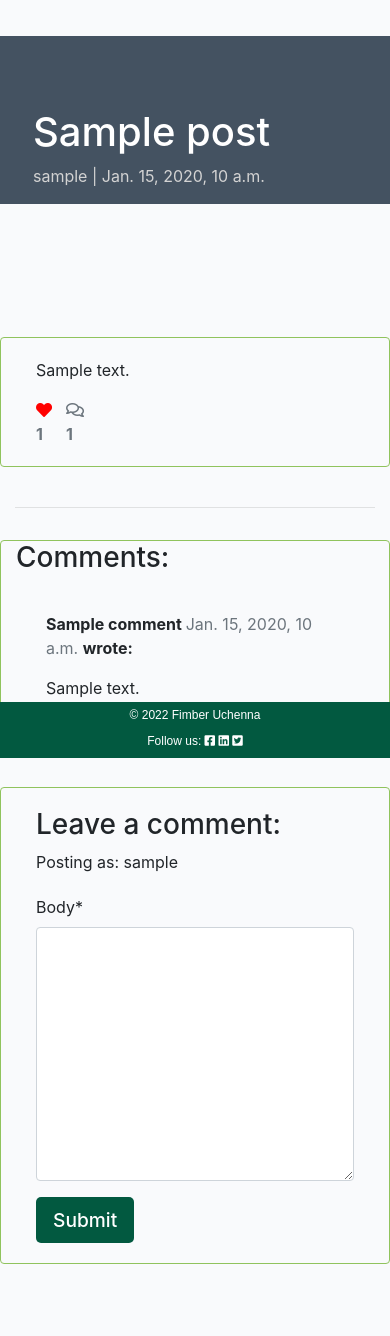
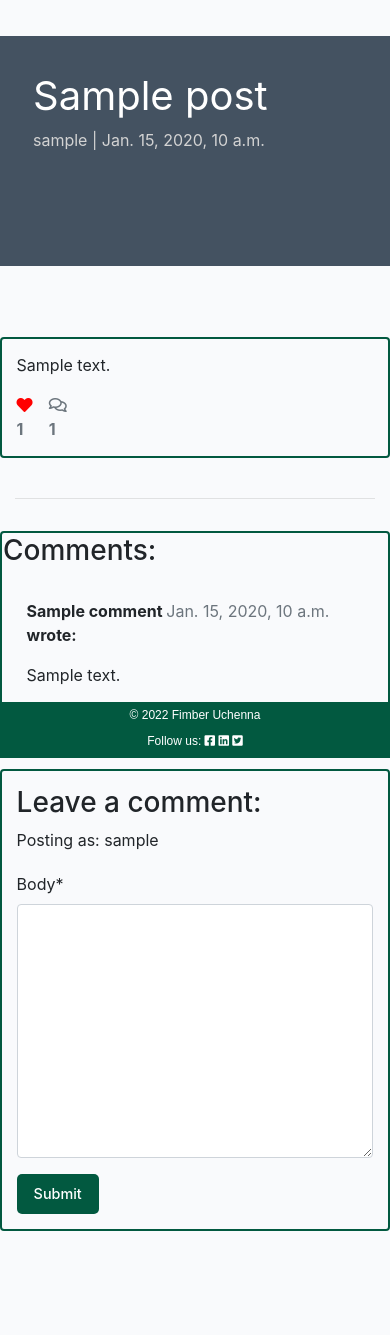
Before and after one commit to uchenna631/mi-earth, a Django app: page /blog/sample/ in a window 390 px wide. Shown: the part 86-1422 px from the top of the page. After the commit the page ends 1317 px from the top, so only its background shows below. Run offline with Django 3.2, Linux system fonts and the light colour scheme; a user stored in the database is signed in; tables that the repository leaves empty hold one stand-in row (values such as "Sample post"); some libraries are stand-ins or nearby versions; some web fonts are replaced.

Commit message:
Modify content layout at mobile viewports

```diff
--- a/blog/templates/blog/post_detail.html
+++ b/blog/templates/blog/post_detail.html
@@ -2,7 +2,7 @@
 
 <!-- Space the header and the block content -->
 {% block header %}
-<div class="header-spacer mb-4"></div>
+<div class="header-spacer mb-md-5 mb-4"></div>
 {% endblock %}
 
 {% block content %}
@@ -85,7 +85,7 @@
     </div>
     <!-- Comment section -->
     <div class="row">
-        <div class="col-md-8 card mb-4  mt-3 ">
+        <div class="col-md-7 mr-md-3 card mb-4  mt-3 ">
             <h3>Comments:</h3>
             <div class="card-body">
                 <!-- We want a for loop inside the empty control tags to iterate through each comment in comments -->
@@ -106,6 +106,8 @@
                 {% endfor %}
             </div>
         </div>
+        {% if user.is_authenticated %}
+
         <div class="col-md-4 card mb-4  mt-3 ">
             <div class="card-body">
                 <!-- Comment crispy form -->
@@ -121,7 +123,6 @@
 
                 {% else %}
 
-                {% if user.is_authenticated %}
 
                 <h3>Leave a comment:</h3>
                 <p>Posting as: {{ user.username }} </p>
@@ -132,11 +133,13 @@
                 </form>
 
                 {% endif %}
-                {% endif %}
 
             </div>
         </div>
+        {% endif %}
+
     </div>
 </div>
+<div class="pb-3 mb-3 mb-md-5"></div>
 
 {% endblock content %}
--- a/profiles/templates/profiles/add_post.html
+++ b/profiles/templates/profiles/add_post.html
@@ -2,12 +2,12 @@
 {% load crispy_forms_tags %}
 
 {% block header %}
-<div class="container-fluid header-spacer mt-5"></div>
+<div class="container-fluid header-spacer mt-4 mt-md-5"></div>
 {% endblock%}
 
 {% block content %}
 
-<div class="container my-md-5 mb-4">
+<div class="container my-md-4 mb-2">
     <div class="row justify-content-center">
         <div class="col pb-2 mb-5">
             <form action="{% url 'add_post' %}" method="post" enctype="multipart/form-data">
--- a/profiles/templates/profiles/profile.html
+++ b/profiles/templates/profiles/profile.html
@@ -8,7 +8,7 @@
 
 {% block content %}
 
-<div class="container mt-5">
+<div class="container mb-5">
    <div class="row">
       <div class="col">
         <div class="card mb-3">
@@ -71,7 +71,7 @@
     </div>
 
  </div>
- <div class="mb-4"></div>
+ <div class="mb-3 mb-md-5"></div>
 </div>
 
 {%endblock%}
--- a/static/css/style.css
+++ b/static/css/style.css
@@ -22,6 +22,14 @@ body {
 
 
 a {
+    color: #025940;
+}
+
+.font-bold {
+    font-weight: bold;
+}
+
+.text-green {
     color: #025940;
 }
 
@@ -52,7 +60,7 @@ footer {
 /* ------------------------------------ Hero page styling */
 
 .hero {
-    background: url(https://github.com/uchenna631/mi-earth/blob/main/media/images/winter-wolf.jpg?raw=true) no-repeat center center;
+    background: url(https://github.com/uchenna631/mi-earth/blob/main/media/images/hero-image.jpg?raw=true) no-repeat center center;
     background-size: cover;
     position: relative;
     height: 94vh;
@@ -104,8 +112,9 @@ footer {
 }
 
 .card {
-    border: 1px solid #90c35d;
+    border: 2px solid #025940;
     background-color: transparent;
+    padding: 1px;
 }
 
 .image-flash {
@@ -146,7 +155,7 @@ footer {
     content: "";
     position: absolute;
     top: 0;
-    right: 90%;
+    right: 87%;
     height: 100%;
     width: 150%;
     background: #445261;
@@ -210,19 +219,19 @@ footer {
 .btn-login:hover,
 .btn-signup:hover,
 .btn-signup:active {
-    background-color:  #90c35d;
-    color: #000;
+    background-color:  #fff;
+    color: #025940;
 }
 
 .link {
-    color: 025940;
+    color: #025940;
     text-decoration: none;
 }
 
 .link:hover,
 .link:active {
     color: #90c35d;
-    text-decoration: underline;
+    text-decoration: none;
 }
 
 .btn-like {
@@ -265,6 +274,24 @@ footer {
     .hero p {
         display: none;
     }
+
+    .btn {
+        font-size: 1rem;
+    }
+
+
+    .post-title {
+    margin-top: 10%;
+    font-weight: 400;
+    }
+
+    .masthead-text {
+        min-height: 230px;
+    }
+
+    .card-body {
+        padding: 0.85rem;
+    }
 }
 
 @media screen and (max-width: 540px) {
@@ -283,4 +310,8 @@ footer {
     .hero h1 {
         display: none;
     }
+
+    .btn {
+        font-size: 0.9rem;
+    }
 }
--- a/templates/account/login.html
+++ b/templates/account/login.html
@@ -21,7 +21,7 @@
 
       <p>{% blocktrans %}Welcome back to Mi-Earth Blog. To leave a comment or like a post,
          please log in. If you have not created an account yet, then
-      <a href="{{ signup_url }}">sign up</a> first.{% endblocktrans %}</p>
+      <a class="text-green font-bold" href="{{ signup_url }}">sign up</a> first.{% endblocktrans %}</p>
 
     </div>
   </div>
--- a/templates/account/signup.html
+++ b/templates/account/signup.html
@@ -14,9 +14,9 @@
 <div class="container mb-5">
   <div class="row">
     <div class="col-md-8 offset-md-2">
-      <h3 class="pt-2 mt-md-4">{% trans "Sign Up" %}</h3>
+      <h3 class="mt-md-2">{% trans "Sign Up" %}</h3>
 
-      <p>{% blocktrans %}Already have an account? Then please <a href="{{ login_url }}">sign in</a>.{% endblocktrans %}</p>
+      <p>{% blocktrans %}Already have an account? Then please <a class="text-green font-bold" href="{{ login_url }}">sign in</a>.{% endblocktrans %}</p>
 
       <form class="signup mb-5" id="signup_form" method="post" action="{% url 'account_signup' %}">
         {% csrf_token %}
--- a/templates/base.html
+++ b/templates/base.html
@@ -1,12 +1,12 @@
 {% load static %}
 
 <!DOCTYPE html>
-<html>
+<html lang="en">
 
 <head>
-    <title>Mother Earth Blog</title>
-
-    <link rel="preconnect" href="https://fonts.gstatic.com">
+    <meta charset="UTF-8">
+    <meta http-equiv="X-UA-Compatible" content="IE=edge">
+    <meta name="viewport" content="width=device-width, initial-scale=1.0">
 
     <!-- Font awesome -->
     <link rel="stylesheet" href="https://cdnjs.cloudflare.com/ajax/libs/font-awesome/5.15.3/css/all.min.css">
@@ -19,19 +19,19 @@
     <script src="https://cdn.jsdelivr.net/npm/bootstrap@4.6.2/dist/js/bootstrap.bundle.min.js"
     integrity="sha384-Fy6S3B9q64WdZWQUiU+q4/2Lc9npb8tCaSX9FK7E8HnRr0Jz8D6OP9dO5Vg3Q9ct" crossorigin="anonymous"></script>
 
-    <meta name="viewport" content="width=device-width, initial-scale=1" />
     <link rel="stylesheet" href="{% static 'css/style.css' %}">
     <meta name="description" content="
     A blog site dedicated to showcasing the beauty of the earth and promoting actions on climate change">
     <meta name="keywords" content="climate change, earth, green, green energy, mother earth, COP26, nature, beauty, world">
 
+    <title>Mother Earth Blog</title>
 </head>
 <body>
     <!-- </header> -->
     <header class="container-fluid mx-0" >
         <nav class="navbar navbar-expand-lg navbar-dark fixed-top m-0">
 
-        <a class="navbar-brand logo pl-2" href="{% url 'home' %}"><i class="fas fa-globe-americas"></i> miearth</a>
+        <a class="navbar-brand logo pl-2" aria-label="Click on the logo to return to the home page" href="{% url 'home' %}"><i class="fas fa-globe-americas"></i> miearth</a>
         <button class="navbar-toggler" type="button" data-toggle="collapse"
             data-target="#navbarNavDropdown" aria-controls="navbarNavDropdown"
             aria-expanded="false" aria-label="Toggle navigation">
@@ -43,7 +43,7 @@
             <!-- Logged in user's Navigation menu -->
             {% if user.is_authenticated %}
             <li class="nav-item dropdown dropleft">
-                <a class="nav-link" href="#" role="button" data-toggle="dropdown"
+                <a aria-label="User's username" class="nav-link" href="#" role="button" data-toggle="dropdown"
                 aria-expanded="false">
                 {{ user }}
                 </a>
@@ -98,13 +98,13 @@
     <footer class="footer mt-5 fixed-bottom justify-content-center">
         <p class="m-0 text-center footer-text p-1">&copy 2022 Fimber Uchenna</p>
         <p class="m-0 text-center footer-text p-1">Follow us:
-            <a href="https://www.facebook.com/Tinomaster/" target="_blank">
+            <a href="https://www.facebook.com/Tinomaster/" aria-label="Click to connect with me on facebbok" target="_blank">
                 <i class="fab fa-facebook-square ms-3"></i>
             </a>
-            <a href="https://www.linkedin.com/in/fimber-uchenna/" target="_blank">
+            <a href="https://www.linkedin.com/in/fimber-uchenna/" aria-label="Click to connect with me on linkedin" target="_blank">
                 <i class="fab fa-linkedin ms-3"></i>
             </a>
-            <a href="https://twitter.com/FimberUchenna" target="_blank">
+            <a href="https://twitter.com/FimberUchenna" aria-label="Click to connect with me on Twitter" target="_blank">
                 <i class="fab fa-twitter-square ms-3"></i>
             </a>
         </p>
@@ -124,6 +124,7 @@
             alert.close();
         }, 2000);
     </script>
+
 </body>
 
 </html>
```
Also changed, not shown: blog/templates/blog/post_list.html (+4 -3 lines), profiles/templates/profiles/edit_post.html (+5 -2 lines).
